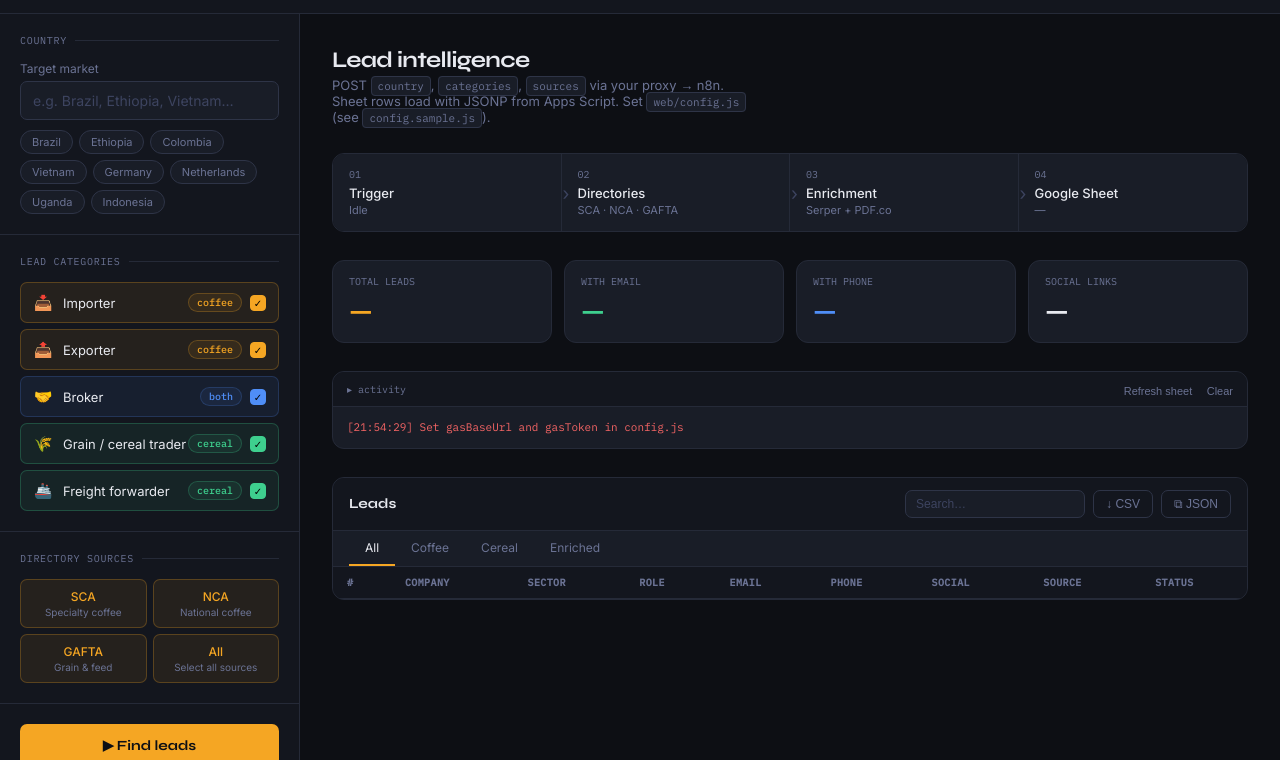
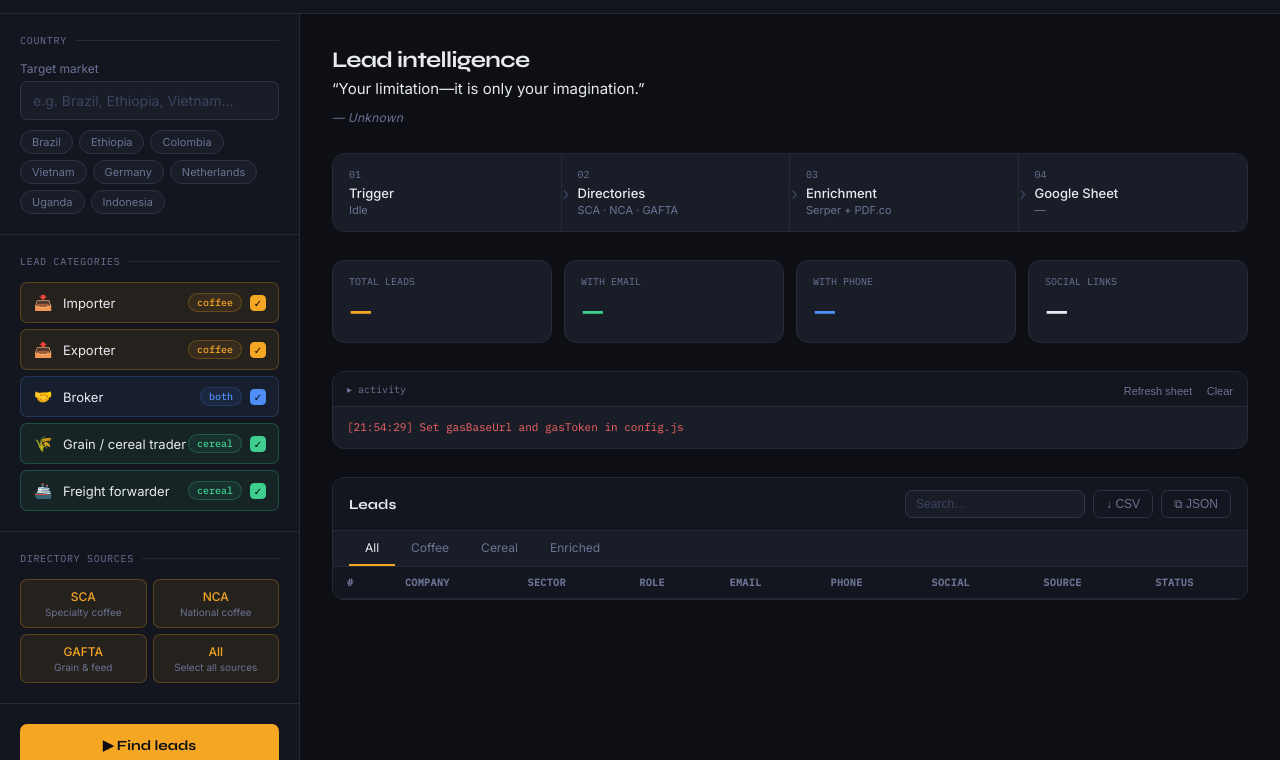
Before and after one commit to dawitsema/coffee-lead-mine, a plain HTML site: page web/index.html in a window 1280 px wide. Shown: the part 40-800 px from the top of the page. Drawn offline with Linux system fonts and the light colour scheme.

Commit message:
deployment updates

```diff
--- a/web/index.html
+++ b/web/index.html
@@ -391,13 +391,23 @@
         color: var(--muted);
         max-width: 52ch;
       }
-      .hero code {
-        font-family: var(--fm);
-        font-size: 11px;
-        background: var(--card);
-        padding: 2px 6px;
-        border-radius: 4px;
-        border: 1px solid var(--border2);
+      .hero-quote {
+        font-size: 15px !important;
+        line-height: 1.55 !important;
+        color: var(--text) !important;
+        max-width: 44ch !important;
+      }
+      .hero-quote strong {
+        color: var(--amber);
+        font-weight: 600;
+      }
+      .hero-attrib {
+        display: block;
+        margin-top: 10px;
+        font-size: 12px;
+        color: var(--muted);
+        font-style: italic;
+        letter-spacing: 0.02em;
       }
 
       .pipeline {
@@ -836,10 +846,8 @@
       <main class="main">
         <div class="hero">
           <h1>Lead intelligence</h1>
-          <p>
-            POST <code>country</code>, <code>categories</code>, <code>sources</code> via your proxy → n8n. Sheet rows load with JSONP from Apps Script. Set
-            <code>web/config.js</code> (see <code>config.sample.js</code>).
-          </p>
+          <p class="hero-quote" id="dailyQuoteText"></p>
+          <span class="hero-attrib" id="dailyQuoteAuthor"></span>
         </div>
 
         <div class="pipeline">
@@ -932,6 +940,52 @@
     <script>
       (function () {
         const C = window.LEADS_CONFIG || {};
+
+        /** One entry per calendar day (1–31). Index = day of month − 1. */
+        const DAILY_QUOTES = [
+          { text: 'The secret of getting ahead is getting started.', author: 'Mark Twain' },
+          { text: "You don't have to be great to start, but you have to start to be great.", author: 'Zig Ziglar' },
+          { text: 'The only way to do great work is to love what you do.', author: 'Steve Jobs' },
+          { text: 'Opportunities do not happen. You create them.', author: 'Chris Grosser' },
+          { text: 'The future belongs to those who believe in the beauty of their dreams.', author: 'Eleanor Roosevelt' },
+          { text: 'Success is the sum of small efforts, repeated day in and day out.', author: 'Robert Collier' },
+          { text: 'Do what you can, with what you have, where you are.', author: 'Theodore Roosevelt' },
+          { text: 'It always seems impossible until it is done.', author: 'Nelson Mandela' },
+          { text: 'The harder you work for something, the greater you will feel when you achieve it.', author: 'Unknown' },
+          { text: 'Do not watch the clock; do what it does. Keep going.', author: 'Sam Levenson' },
+          { text: 'Quality means doing it right when no one is looking.', author: 'Henry Ford' },
+          { text: 'Well done is better than well said.', author: 'Benjamin Franklin' },
+          { text: 'The way to get started is to quit talking and begin doing.', author: 'Walt Disney' },
+          { text: 'I find that the harder I work, the more luck I seem to have.', author: 'Thomas Jefferson' },
+          { text: 'Someday is not a day of the week.', author: 'Denise Brennan-Nelson' },
+          { text: 'Action is the foundational key to all success.', author: 'Pablo Picasso' },
+          { text: 'If you really want to do something, you will find a way. If you do not, you will find an excuse.', author: 'Jim Rohn' },
+          { text: 'Do not be pushed by your problems. Be led by your dreams.', author: 'Ralph Waldo Emerson' },
+          { text: 'Excellence is never an accident; it is the result of high intention and intelligent effort.', author: 'Aristotle' },
+          { text: 'Start where you are. Use what you have. Do what you can.', author: 'Arthur Ashe' },
+          { text: 'Your limitation—it is only your imagination.', author: 'Unknown' },
+          { text: 'Great things never come from comfort zones.', author: 'Unknown' },
+          { text: 'Push yourself, because no one else is going to do it for you.', author: 'Unknown' },
+          { text: 'Dream bigger. Do bigger.', author: 'Unknown' },
+          { text: 'Success does not just find you. You have to go out and get it.', author: 'Unknown' },
+          { text: 'The key to success is to focus on goals, not obstacles.', author: 'Unknown' },
+          { text: 'Dream it. Wish it. Do it.', author: 'Unknown' },
+          { text: 'Wake up with determination. Go to bed with satisfaction.', author: 'Unknown' },
+          { text: 'Little progress each day adds up to big results.', author: 'Unknown' },
+          { text: 'Discipline is choosing between what you want now and what you want most.', author: 'Unknown' },
+          { text: 'What you do today can improve all your tomorrows.', author: 'Ralph Marston' },
+        ];
+
+        function setDailyQuote() {
+          var day = new Date().getDate();
+          var idx = (day - 1) % DAILY_QUOTES.length;
+          var q = DAILY_QUOTES[idx];
+          var qt = document.getElementById('dailyQuoteText');
+          var qa = document.getElementById('dailyQuoteAuthor');
+          if (!qt || !qa) return;
+          qt.textContent = '\u201c' + q.text + '\u201d';
+          qa.textContent = '\u2014 ' + q.author;
+        }
 
         const CATS = [
           { id: 'importer', label: 'Importer', icon: '📥', sector: 'coffee', cls: 'oc', defaultOn: true },
@@ -1219,7 +1273,7 @@
             var phone = rowGet(l, ['Phone', 'phone']);
             var source = rowGet(l, ['Source', 'source']);
             var status = rowGet(l, ['Status', 'status']);
-            var leadId = rowGet(l, ['LeadId', 'leadId']);
+            var leadId = rowGet(l, ['Leads_Id', 'leadsId', 'LeadId', 'leadId']);
             var sp = sector === 'cereal' ? 'spce' : 'spcf';
 
             var tr = document.createElement('tr');
@@ -1279,13 +1333,14 @@
             });
             sel.addEventListener('change', function () {
               if (!leadId) {
-                logLine('Row missing LeadId — add column in Sheet.', 'err');
-                toast('No LeadId on row', 'err');
+                logLine('Row missing Leads_Id — add column on Sheet1.', 'err');
+                toast('No Leads_Id on row', 'err');
                 return;
               }
               jsonp(C.gasBaseUrl, {
                 action: 'updateStatus',
                 token: C.gasToken,
+                leadsId: leadId,
                 leadId: leadId,
                 status: sel.value,
               })
@@ -1327,7 +1382,7 @@
 
         function csvExport() {
           var cols = [
-            ['LeadId', ['LeadId', 'leadId']],
+            ['Leads_Id', ['Leads_Id', 'leadsId', 'LeadId', 'leadId']],
             ['Company', ['Company', 'company']],
             ['Country', ['Country', 'country']],
             ['Sector', ['Sector', 'sector']],
@@ -1445,6 +1500,7 @@
         $('rbtn').addEventListener('click', go);
 
         buildSidebar();
+        setDailyQuote();
         resetSteps();
         pill('idle');
 
```
Also changed, not shown: Leads-Finder_Workflow.json (+4 -4 lines), web/config.sample.js (+4 -3 lines), 3 other files.
